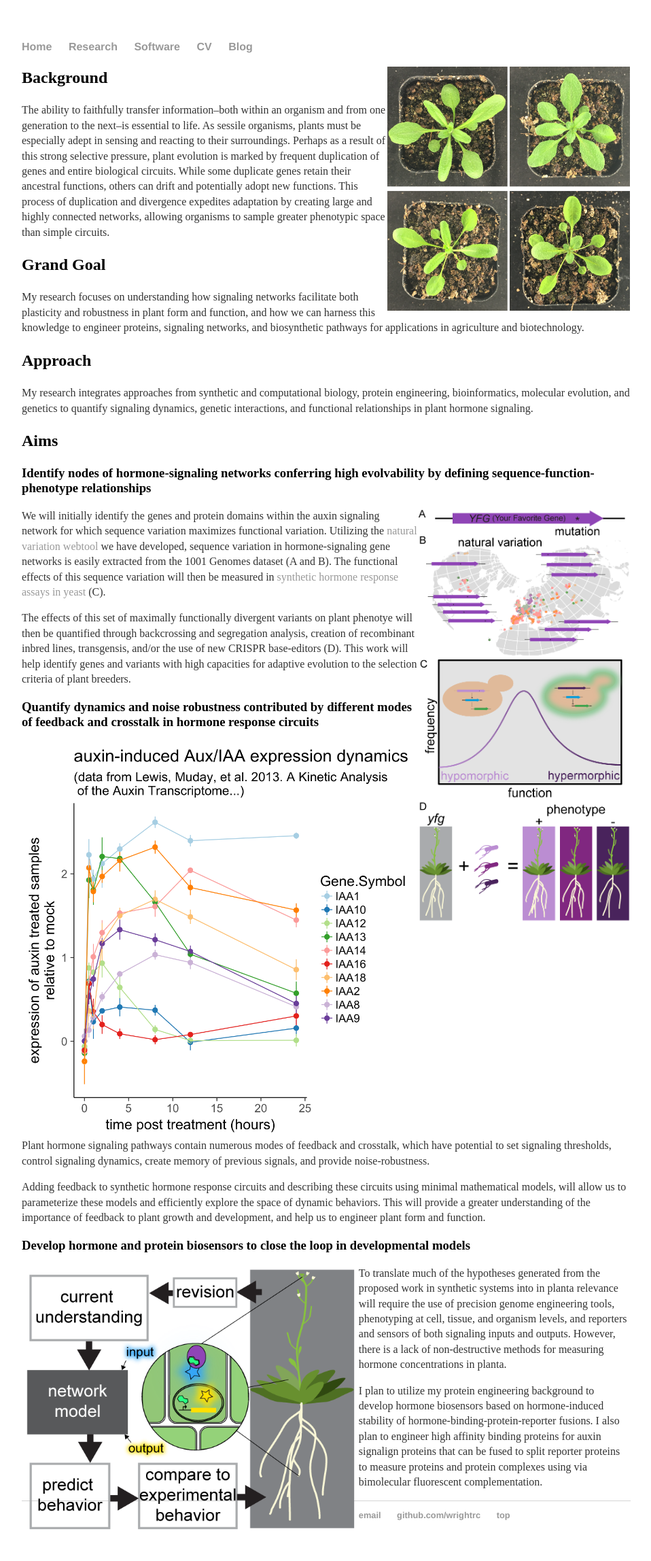
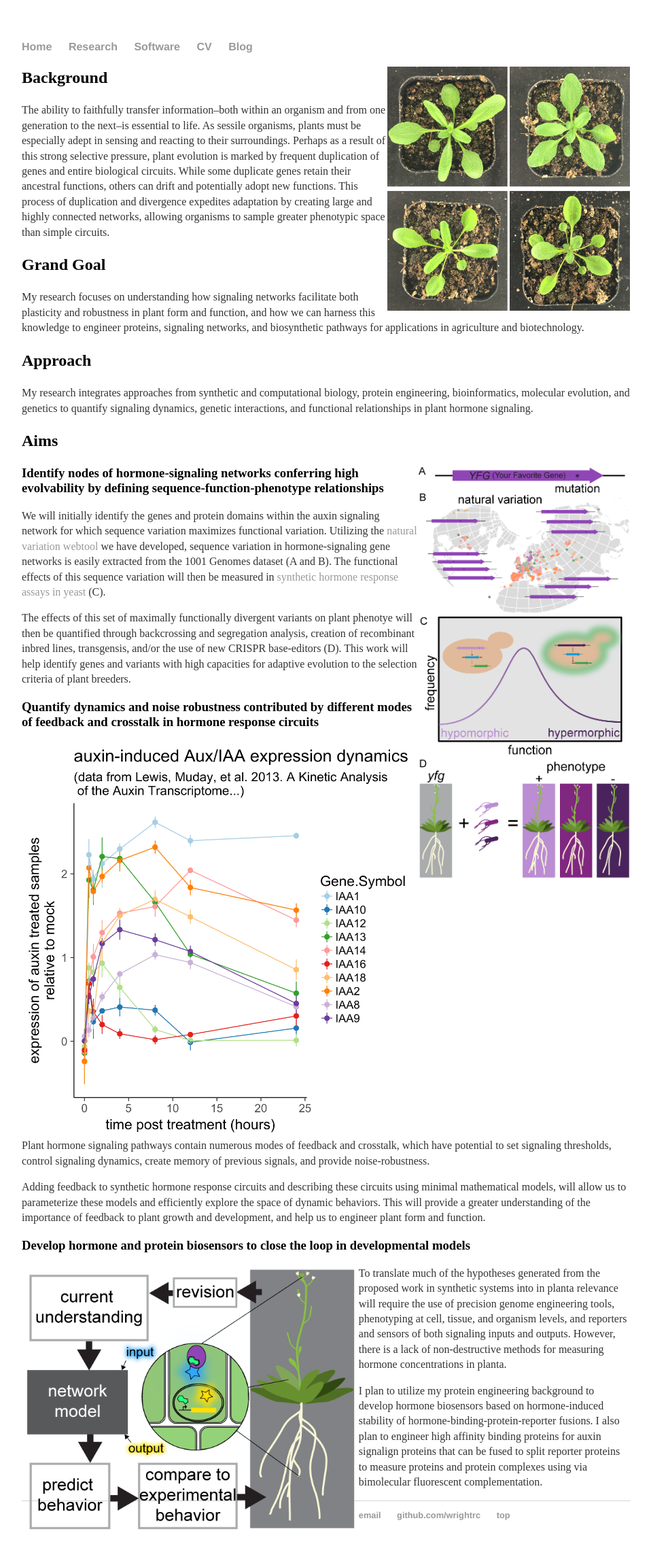
Before and after one commit to aherbotany/wrightrc.github.io, a Jekyll site: the page built from research/index.md, in a window 1280 px wide. Shown: the whole page at 68% size, without its empty margins (160-1118 px from the left). Built offline with Jekyll 4.4.1, drawn with Linux system fonts in a browser that asks for light colours.

Commit message:
fix image overlap

```diff
--- a/research/index.md
+++ b/research/index.md
@@ -15,8 +15,8 @@ My research integrates approaches from synthetic and computational biology, prot
 
 ## Aims
 
+<img align="right" height="35%" width="35%" src="natVar.png">
 ### Identify nodes of hormone-signaling networks conferring high evolvability by defining sequence-function-phenotype relationships
-<img align="right" height="35%" width="35%" src="natVar.png">
 
 We will initially identify the genes and protein domains within the auxin signaling network for which sequence variation maximizes functional variation. Utilizing the [natural variation webtool](/projects/natVarWebtool/) we have developed, sequence variation in hormone-signaling gene networks is easily extracted from the 1001 Genomes dataset (A and B). The functional effects of this sequence variation will then be measured in [synthetic hormone response assays in yeast](https://dx.doi.org/10.1073/pnas.1324147111) (C).
 
```
